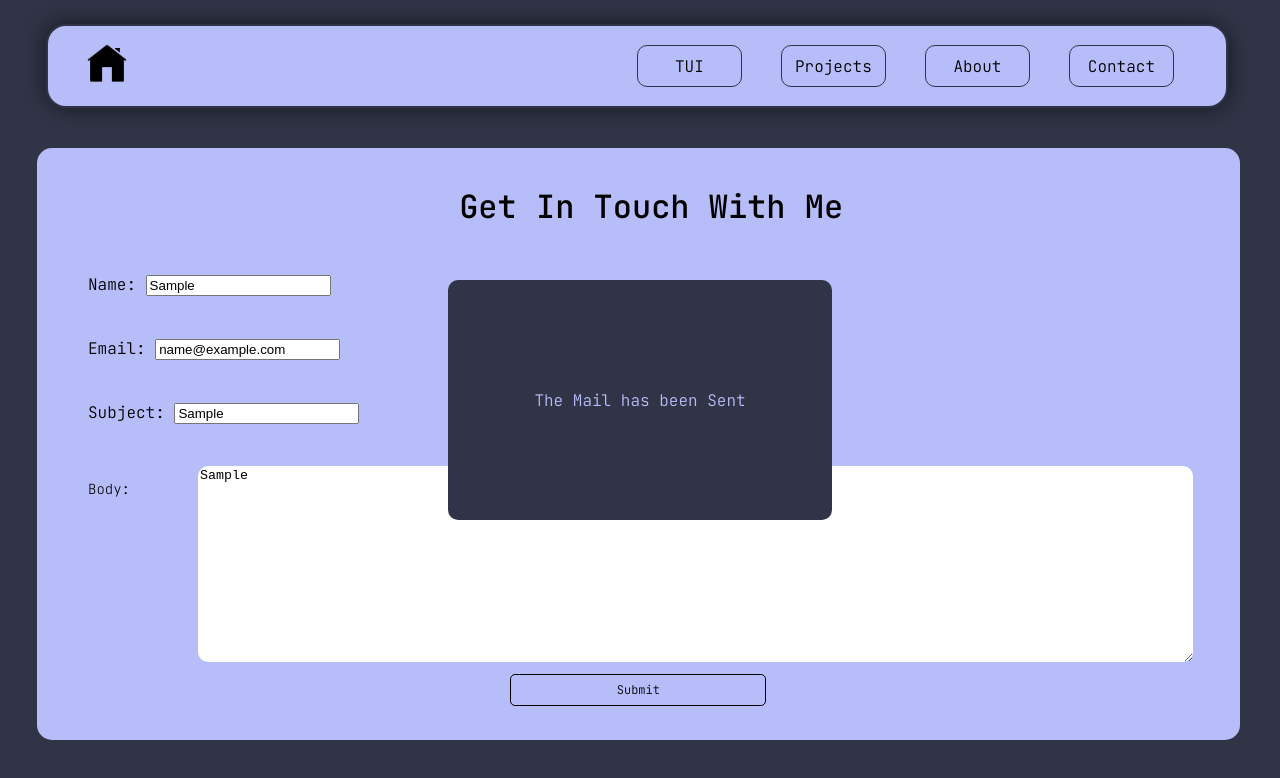
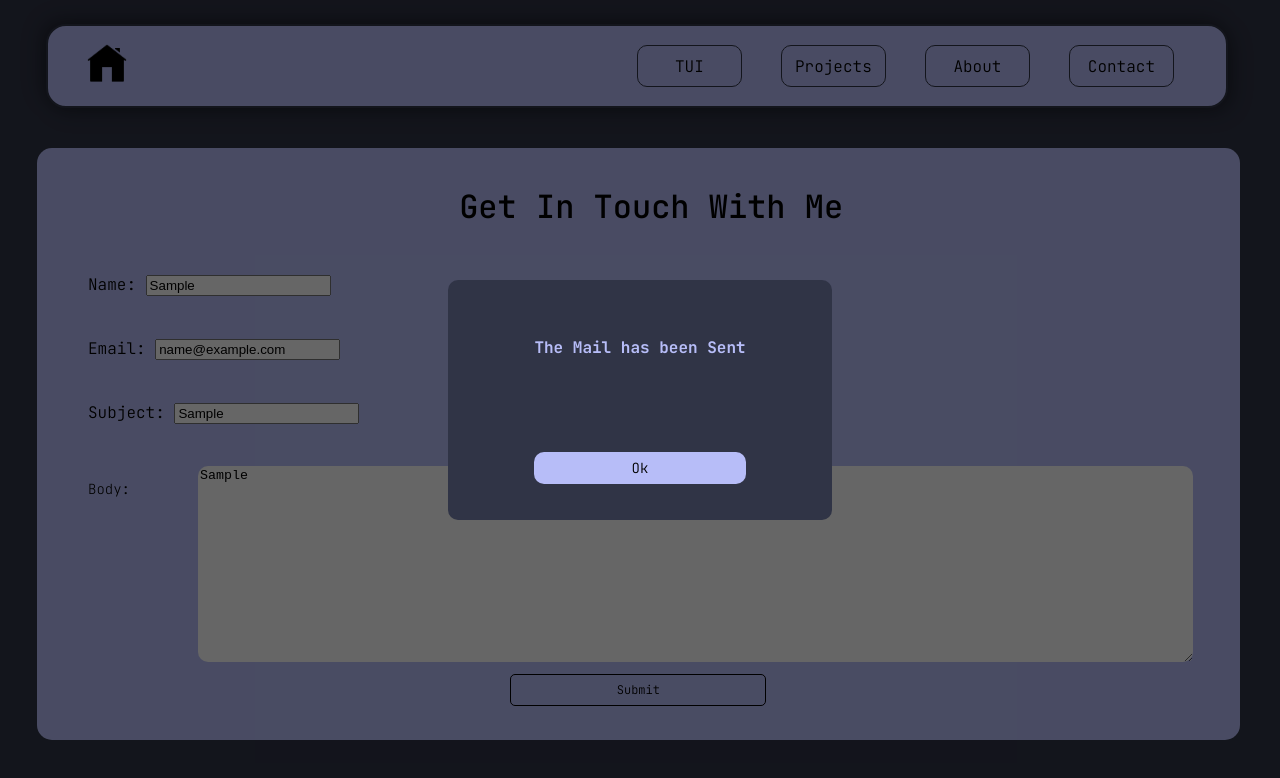
Before and after one commit to NucleoFusion/svelte-portfolio, a SvelteKit app: page /contact in a window 1280 px wide. Both pictures are taken after typing "Sample", "name@example.com", "Sample", "Sample" into the empty fields and a click on the button "Submit". Shown: the top 778 px of the page. Built offline with nearby package versions, Linux system fonts and the light colour scheme; no server answers.

Commit message:
Adding Popup for COntact FOrm

```diff
--- a/src/routes/components/InputField.svelte
+++ b/src/routes/components/InputField.svelte
@@ -5,7 +5,7 @@
 <div>
   <label for={name}>{content}</label>
   {#if email}
-    <input {name} id={name} type="email" />
+    <input required id={name} type="email" />
   {:else}
     <input required {name} id={name} />
   {/if}
--- a/src/routes/contact/+page.svelte
+++ b/src/routes/contact/+page.svelte
@@ -2,6 +2,12 @@
   import InputField from "../components/InputField.svelte";
   import axios from "axios";
   import { PUBLIC_MAILER } from "$env/static/public";
+
+  let mailSent = $state(false);
+
+  function MailDone() {
+    mailSent = false;
+  }
 
   async function sendMail(e) {
     e.preventDefault();
@@ -10,6 +16,13 @@
     const email = document.querySelector("#email").value;
     const content = document.querySelector("#content").value;
     const subject = document.querySelector("#subject").value;
+
+    if (email === "" || name === "" || content === "" || subject === "") {
+      alert("Not all fields are filled.");
+      return;
+    }
+
+    mailSent = true;
 
     await axios.post(
       PUBLIC_MAILER,
@@ -52,7 +65,15 @@
     >
   </form>
 
-  <div class="popup-div">The Mail has been Sent</div>
+  {#key mailSent}
+    {#if mailSent}
+      <div class="popup-div">
+        <h4>The Mail has been Sent</h4>
+        <button onclick={MailDone} class="jetBrainsMono">Ok</button>
+      </div>
+      <div class="contact-bg"></div>
+    {/if}
+  {/key}
 </div>
 
 <style>
--- a/src/routes/contact/contact.css
+++ b/src/routes/contact/contact.css
@@ -117,6 +117,40 @@
 
   top: 35svh;
   left: 35vw;
+
+  z-index: 11;
+}
+
+.popup-div button {
+  height: 4vh;
+
+  font-size: 1.75lvh;
+
+  background-color: var(--secondary);
+
+  border-radius: 10px;
+  border: none;
+
+  transition: all 0.3s ease-in-out;
+}
+
+.popup-div button:hover {
+  transform: scale(0.95);
+  cursor: pointer;
+}
+
+.contact-bg {
+  background-color: rgb(0, 0, 0, .6);
+
+  width: 100vw;
+  height: 100lvh;
+
+  position: fixed;
+
+  top: 0;
+  left: 0;
+
+  z-index: 10;
 }
 
 @media (max-width: 900px) {
```
